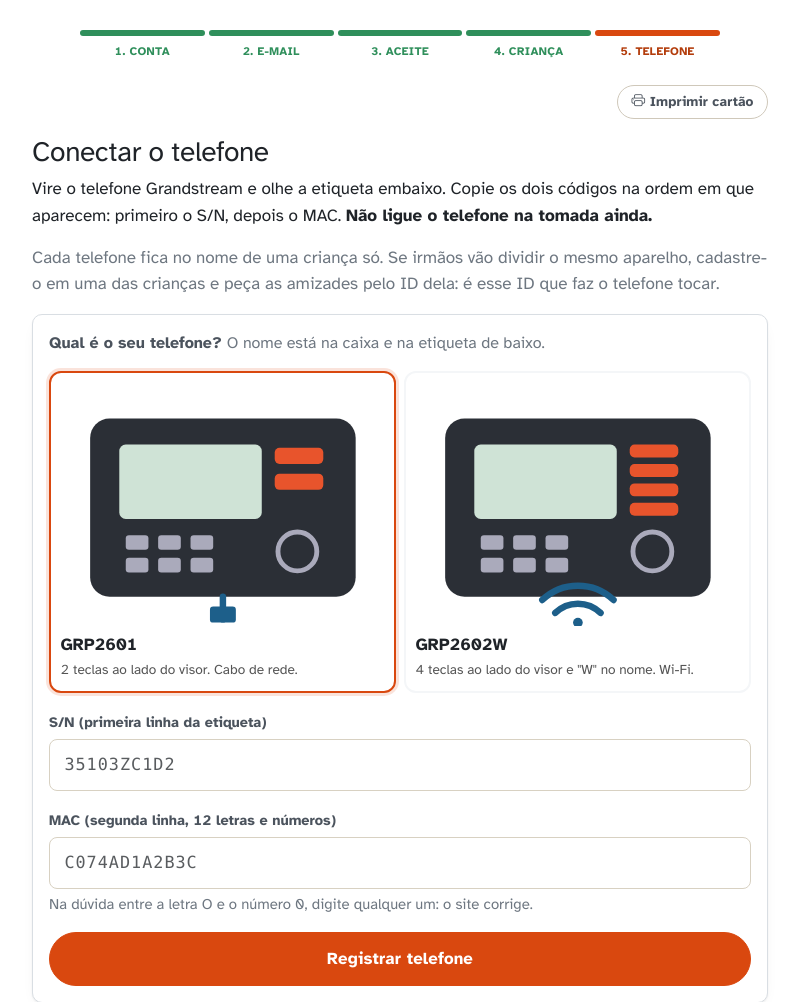
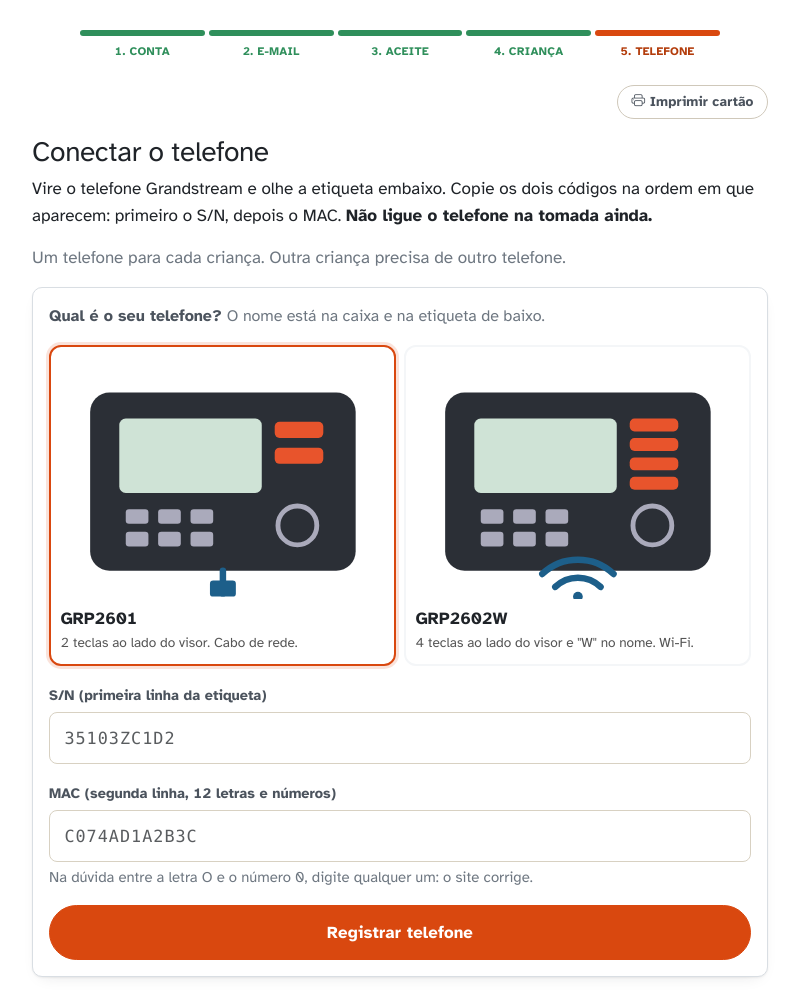
Before and after one commit to danielbmariani/telefonefixo, a Flask app: template portal/rede/templates/telefone.html in a window 1280 px wide. Shown: the part 65-1067 px from the top of the page, without its empty margins (240-1039 px from the left). Run offline with Flask 3, Linux system fonts and the light colour scheme; the template is opened without the code that fills it, so the values that code supplies are empty.

Commit message:
Página do telefone: frase mais curta sobre um telefone por criança
Co-Authored-By: Claude Fable 5.1 <noreply@anthropic.com>

```diff
--- a/portal/rede/templates/telefone.html
+++ b/portal/rede/templates/telefone.html
@@ -29,7 +29,7 @@
 {% endif %}
 <h1 class="h3 mb-2">Conectar o telefone</h1>
 <p>Vire o telefone Grandstream e olhe a etiqueta embaixo. Copie os dois códigos na ordem em que aparecem: primeiro o S/N, depois o MAC. <strong>Não ligue o telefone na tomada ainda.</strong></p>
-<p class="text-muted">Cada telefone fica no nome de uma criança só. Se irmãos vão dividir o mesmo aparelho, cadastre-o em uma das crianças e peça as amizades pelo ID dela: é esse ID que faz o telefone tocar.</p>
+<p class="text-muted">Um telefone para cada criança. Outra criança precisa de outro telefone.</p>
 <div class="card mb-3"><div class="card-body">
 <form method="post" data-enviando="Registrando…" data-aviso="Estamos registrando o telefone na Grandstream. Leva uns 10 segundos, não feche a página."><input type="hidden" name="_csrf_token" value="{{ csrf_token() }}"><input type="hidden" name="acao" value="informar">
   {% include '_modelos.html' %}
```
